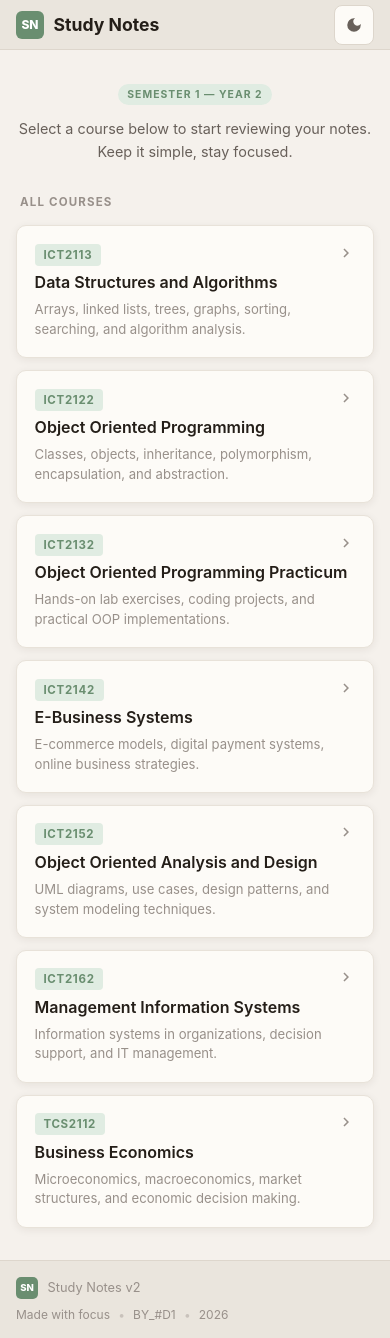
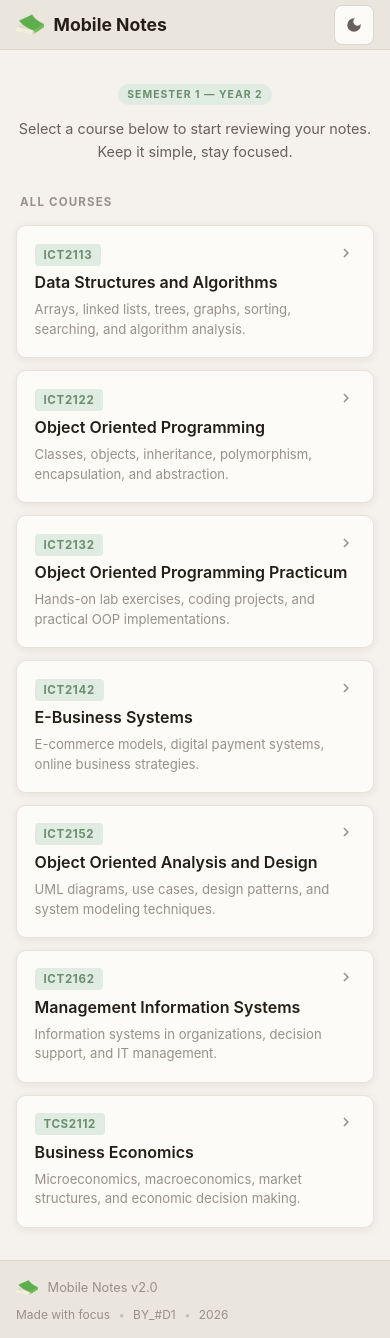
Before and after one commit to DasinduDilvan/MNotes, a React (Vite) app: page / in a window 390 px wide. Built offline with nearby package versions, Linux system fonts and the light colour scheme.

Commit message:
feat: update branding to Mobile Notes and replace logo text with image

```diff
--- a/index.html
+++ b/index.html
@@ -3,7 +3,7 @@
   <head>
     <meta charset="UTF-8" />
     <meta name="viewport" content="width=device-width, initial-scale=1.0" />
-    <title>Mobile Notes V2</title>
+    <title>Mobile Notes</title>
     <link rel="icon" type="image/png" href="/public/image.png">
   </head>
   <body>
--- a/src/index.css
+++ b/src/index.css
@@ -104,13 +104,8 @@ a {
 .logo-icon {
     width: 28px;
     height: 28px;
-    background-color: var(--accent);
-    border-radius: 6px;
-    display: grid;
-    place-items: center;
-    color: #fff;
-    font-weight: 800;
-    font-size: 0.75rem;
+    object-fit: contain;
+    display: block;
     flex-shrink: 0;
 }
 
@@ -350,14 +345,9 @@ a {
 .footer-logo {
     width: 22px;
     height: 22px;
-    background-color: var(--accent);
-    border-radius: 5px;
-    display: grid;
-    place-items: center;
-    color: #fff;
-    font-weight: 800;
-    font-size: 0.6rem;
+    object-fit: contain;
     flex-shrink: 0;
+    display: block;
 }
 
 .footer-right {
--- a/src/pages/Course.jsx
+++ b/src/pages/Course.jsx
@@ -53,8 +53,9 @@ function Course() {
         <nav className="navbar">
           <div className="nav-left">
             <Link to="/" className="logo">
-              <span className="logo-icon">SN</span>
-              Study Notes
+              {/* <span className="logo-icon">MN</span> */}
+              <img src="/image.png" alt="MN Logo" className="logo-icon"/>
+              Mobile Notes
             </Link>
           </div>
         </nav>
@@ -95,8 +96,9 @@ function Course() {
           </button>
 
           <Link to="/" className="logo">
-            <span className="logo-icon">SN</span>
-            Study Notes
+            {/* <span className="logo-icon">MN</span> */}
+            <img src="/image.png" alt="MN Logo" className="logo-icon" />
+            Mobile Notes
           </Link>
           <div className="nav-separator" />
           <span className="current-course">{courseName}</span>
@@ -141,7 +143,7 @@ function Course() {
             ))}
           </ul>
           <footer className="sidebar-footer">
-            Study Notes &nbsp;•&nbsp; BY_#D1
+            Mobile Notes &nbsp;•&nbsp; BY_#D1
           </footer>
         </aside>
 
--- a/src/pages/Home.jsx
+++ b/src/pages/Home.jsx
@@ -67,8 +67,8 @@ function Home() {
       <nav className="navbar">
         <div className="nav-left">
           <Link to="/" className="logo">
-            <span className="logo-icon">SN</span>
-            Study Notes
+            <img src="/image.png" alt="MN Logo" className="logo-icon" />
+           Mobile Notes
           </Link>
         </div>
         <div className="nav-right">
@@ -113,8 +113,9 @@ function Home() {
       {/* ===== FOOTER ===== */}
       <footer className="footer">
         <div className="footer-left">
-          <span className="footer-logo">SN</span>
-          Study Notes v2
+          {/* <span className="footer-logo">MN</span> */}
+          <img src="/image.png" alt="MN Logo" className="footer-logo"/>
+         Mobile Notes v2.0
         </div>
         <div className="footer-right">
           Made with focus <span>•</span> BY_#D1 <span>•</span> 2026
```
